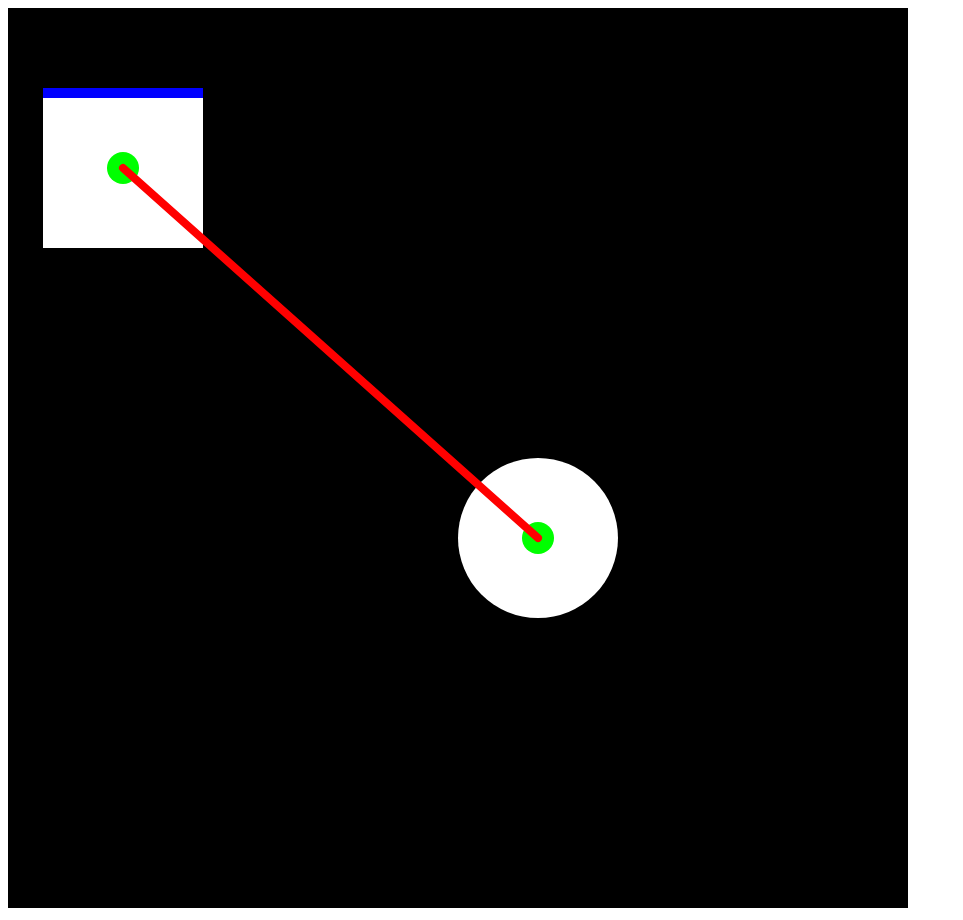
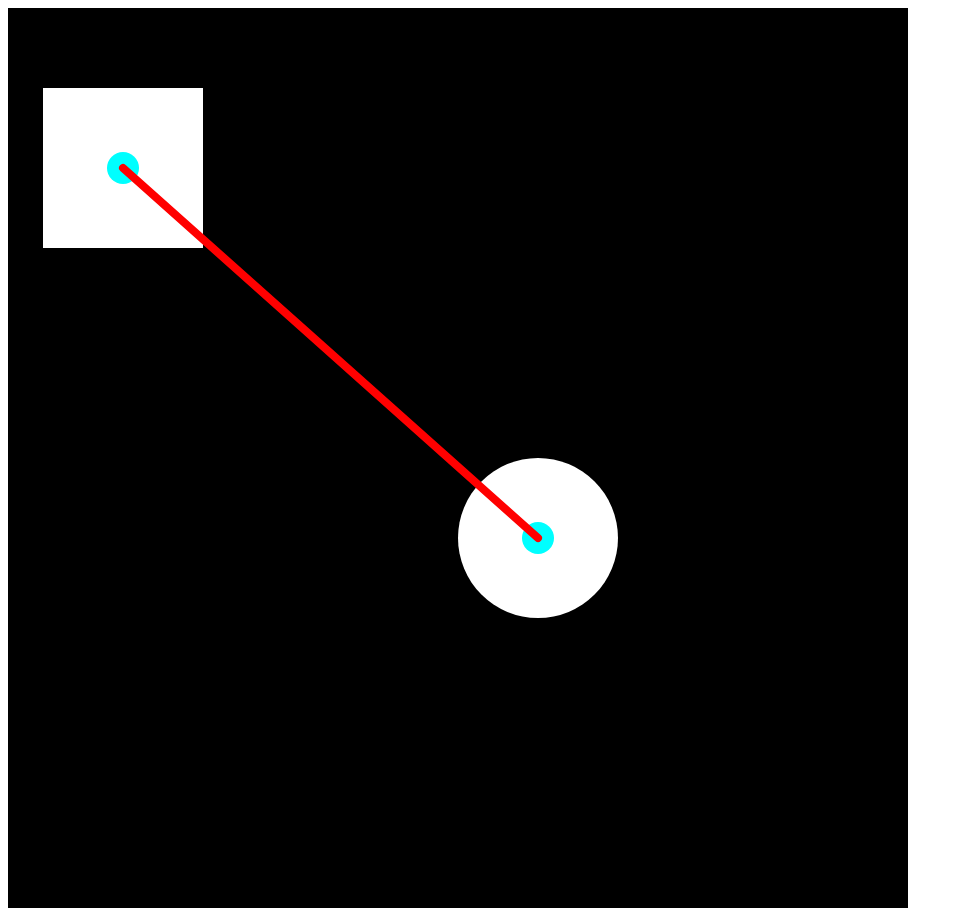
Before and after one commit to ThisseasX/js-canvas-shape-test, a plain HTML site: page index.html in a window 1280 px wide. Shown: the whole page, without its empty margins (0-963 px from the left). Drawn offline with Linux system fonts and the light colour scheme.

Commit message:
Refactor

```diff
--- a/index.html
+++ b/index.html
@@ -5,7 +5,7 @@
     <meta charset="UTF-8">
     <meta name="viewport" content="width=device-width, initial-scale=1.0">
     <meta http-equiv="X-UA-Compatible" content="ie=edge">
-    <title>Document</title>
+    <title>Shape Test</title>
 </head>
 
 <body>
@@ -24,6 +24,7 @@
             sx = e.clientX - rect.left - ss / 2;
             sy = e.clientY - rect.top - ss / 2;
 
+            // Recalculate Square Center
             scx = sx + ss / 2;
             scy = sy + ss / 2;
         }
@@ -86,46 +87,58 @@
 
         // Draw Background
         function drawBackground() {
-            ctx.fillStyle = "#000";
-            ctx.fillRect(0, 0, cvs.height, cvs.width);
+            drawSquareFunc(0, 0, cvs.width, "black");
         }
 
         // Draw Square and its center
         function drawSquare() {
             // Square
-            ctx.fillStyle = "#fff"
-            ctx.fillRect(sx, sy, ss, ss);
+            drawSquareFunc(sx, sy, ss, "white");
 
             // Square Center
-            ctx.fillStyle = "#0f0";
-            ctx.beginPath();
-            ctx.arc(scx, scy, scr, 0, 2 * Math.PI);
-            ctx.fill();
+            drawCircleFunc(scx, scy, scr, "cyan");
         }
 
         // Draw Circle and its center
         function drawCircle() {
             // Circle
-            ctx.fillStyle = "#fff";
-            ctx.beginPath();
-            ctx.arc(cx, cy, cr, 0, 2 * Math.PI);
-            ctx.fill();
+            drawCircleFunc(cx, cy, cr, "white");
 
             // Circle Center
-            ctx.fillStyle = "#0f0";
-            ctx.beginPath();
-            ctx.arc(ccx, ccy, ccr, 0, 2 * Math.PI);
-            ctx.fill();
+            drawCircleFunc(ccx, ccy, ccr, "cyan");
         }
 
         // Draw Distance Line
         function drawLine() {
-            ctx.strokeStyle = "#f00";
-            ctx.lineCap = "round";
-            ctx.lineWidth = lw;
+            drawLineFunc(ccx, ccy, scx, scy);
+        }
+
+        /////////////////////////////////////////////////////////////////
+        // Utility Functions                                           //
+        /////////////////////////////////////////////////////////////////
+
+        function drawSquareFunc(x, y, size, color) {
+            size = size || 10;
+            ctx.fillStyle = color || "white";
+            ctx.fillRect(x, y, size, size);
+        }
+
+        function drawCircleFunc(x, y, r, color) {
+            r = r || 10;
+            ctx.fillStyle = color || "white";
             ctx.beginPath();
-            ctx.moveTo(ccx, ccy);
-            ctx.lineTo(scx, scy);
+            ctx.arc(x, y, r, 0, 2 * Math.PI);
+            ctx.fill();
+        }
+
+        function drawLineFunc(xStart, yStart, xEnd, yEnd, color, cap, width) {
+            ctx.strokeStyle = color || "red";
+            ctx.lineCap = cap || "round";
+            ctx.lineWidth = width || lw;
+
+            ctx.beginPath();
+            ctx.moveTo(xStart, yStart);
+            ctx.lineTo(xEnd, yEnd);
             ctx.stroke();
         }
 
@@ -133,8 +146,41 @@
         // Logic Functions                                             //
         /////////////////////////////////////////////////////////////////
 
+        function checkCollision() {
+            var dx = ccx - scx;
+            var dy = ccy - scy;
+
+            var width = cr + ss / 2;
+            var height = cr + ss / 2;
+
+            var crossWidth = width * dy;
+            var crossHeight = height * dx;
+
+            // Test method calls, to draw collision points
+            // drawSquareFunc(Math.abs(dx), Math.abs(dy), "magenta");
+            // drawSquareFunc(width, height, "yellow");
+            // drawSquareFunc(crossWidth, -crossHeight, "cyan");
+            // console.log("CrossWidth: " + crossWidth);
+            // console.log("CrossHeight: " + crossHeight);
+            // console.log("-CrossHeight: " + -crossHeight);
+
+            var collision = 'none';
+
+            if (Math.abs(dx) <= width && Math.abs(dy) <= height) {
+                if (crossWidth > crossHeight) {
+                    collision = crossWidth > -crossHeight ? 'bottom' : 'left';
+                } else {
+                    collision = crossWidth > -crossHeight ? 'right' : 'top';
+                }
+            }
+
+            return collision;
+        }
+
         // Draw Collision Rectangle
-        function drawCollision(side) {
+        function drawCollision() {
+            let side = checkCollision();
+
             ctx.fillStyle = "#00f"
             switch (side) {
                 case "left":
@@ -151,6 +197,7 @@
                     break;
             }
         }
+
     </script>
 </body>
 
```
